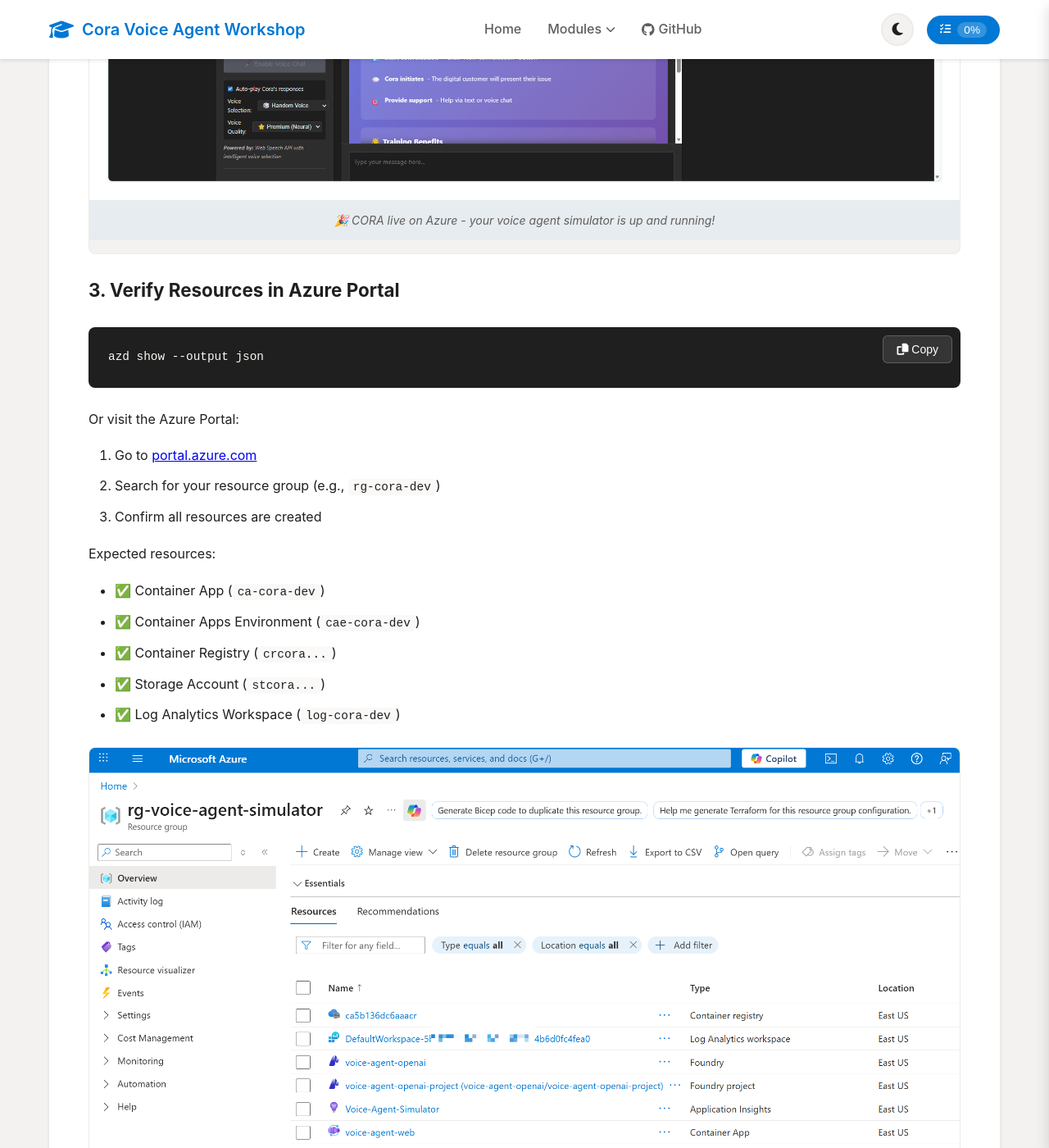
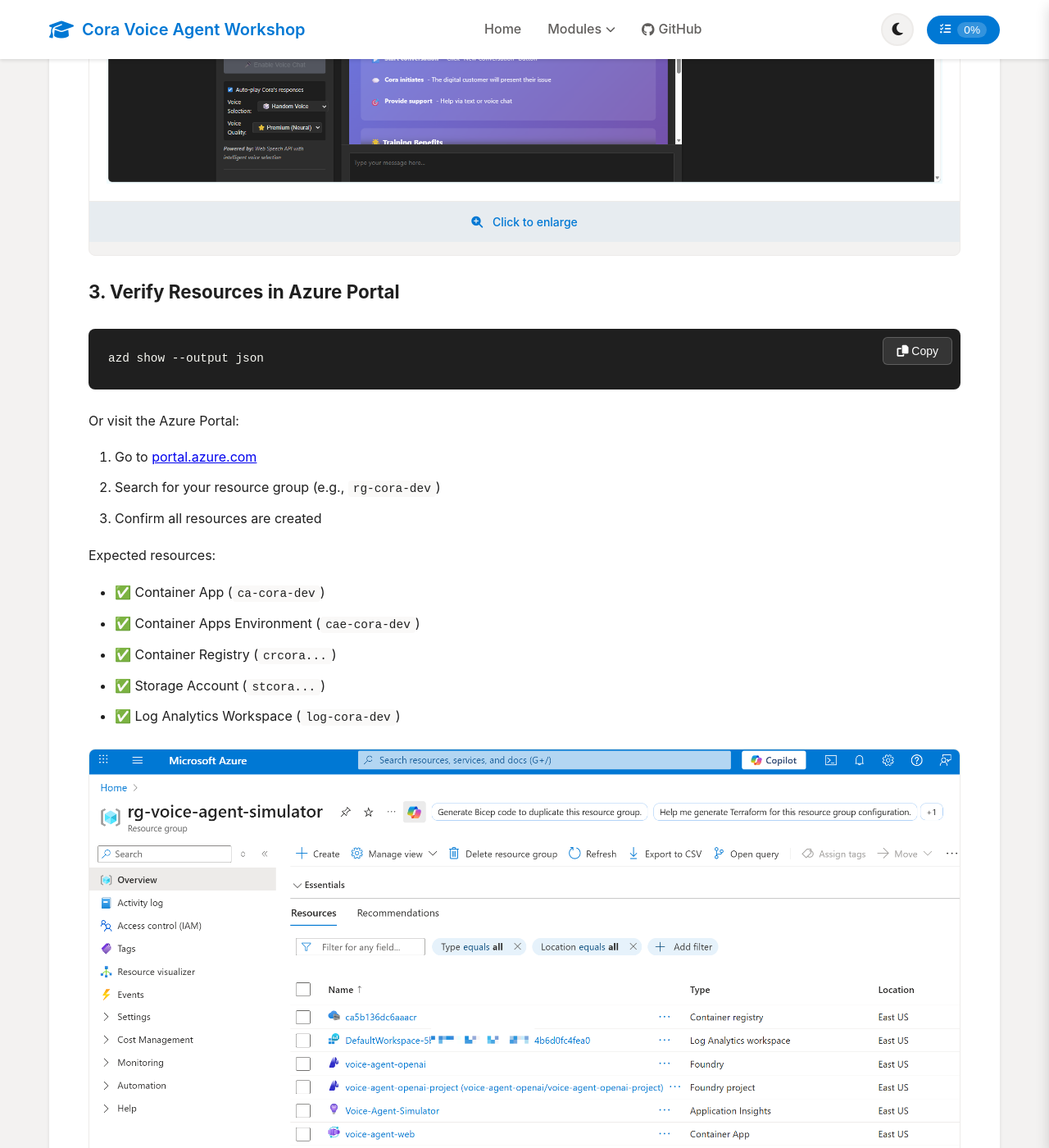
Before and after one commit to jbaart37/Cora-Voice-Agent-Training, a Jekyll site: the page built from docs/modules/module2-infrastructure.md, in a window 1280 px wide and 1400 px high, scrolled down 11375 px. Shown: the whole window at 82% size. Built offline with Jekyll 4.4.1, drawn with Linux system fonts in a browser that asks for light colours; some of the changed text lies outside the part shown.

Commit message:
Standardize Module 2 screenshots to match Module 1 implementation
- Use openImageModal() function instead of openModal()
- Add screenshot-image class to img tags
- Use zoom-hint class with 'Click to enlarge' text
- Add cursor: zoom-in inline style
- Use Jekyll site.baseurl variable for proper path resolution
- Now consistent with Module 1's working screenshot pattern

````diff
--- a/docs/modules/module2-infrastructure.md
+++ b/docs/modules/module2-infrastructure.md
@@ -186,9 +186,9 @@
 azd version
 ```
 
-<div class="screenshot-container" onclick="openModal(this)">
-  <img src="../assets/images/module2-azd-version.png" alt="Terminal showing azd version output" />
-  <p class="screenshot-caption">✅ azd successfully installed and showing version</p>
+<div class="screenshot-container" onclick="openImageModal('{{ site.baseurl }}/assets/images/module2-azd-version.png')" style="cursor: zoom-in;">
+  <img src="{{ site.baseurl }}/assets/images/module2-azd-version.png" alt="Terminal showing azd version output" class="screenshot-image">
+  <p class="zoom-hint"><i class="fas fa-search-plus"></i> Click to enlarge</p>
 </div>
 
 <div class="info-callout">
@@ -375,9 +375,9 @@
 
 Open it in your browser. You should see the CORA landing page!
 
-<div class="screenshot-container" onclick="openModal(this)">
-  <img src="../assets/images/module2-app-running.png" alt="CORA application running in browser" />
-  <p class="screenshot-caption">🎉 CORA live on Azure - your voice agent simulator is up and running!</p>
+<div class="screenshot-container" onclick="openImageModal('{{ site.baseurl }}/assets/images/module2-app-running.png')" style="cursor: zoom-in;">
+  <img src="{{ site.baseurl }}/assets/images/module2-app-running.png" alt="CORA application running in browser" class="screenshot-image">
+  <p class="zoom-hint"><i class="fas fa-search-plus"></i> Click to enlarge</p>
 </div>
 
 ### 3. Verify Resources in Azure Portal
@@ -398,9 +398,9 @@
 - ✅ Storage Account (`stcora...`)
 - ✅ Log Analytics Workspace (`log-cora-dev`)
 
-<div class="screenshot-container" onclick="openModal(this)">
-  <img src="../assets/images/module2-azure-resources.png" alt="Azure Portal showing all deployed resources" />
-  <p class="screenshot-caption">☁️ All Azure resources successfully deployed in your resource group</p>
+<div class="screenshot-container" onclick="openImageModal('{{ site.baseurl }}/assets/images/module2-azure-resources.png')" style="cursor: zoom-in;">
+  <img src="{{ site.baseurl }}/assets/images/module2-azure-resources.png" alt="Azure Portal showing all deployed resources" class="screenshot-image">
+  <p class="zoom-hint"><i class="fas fa-search-plus"></i> Click to enlarge</p>
 </div>
 
 ---
````
